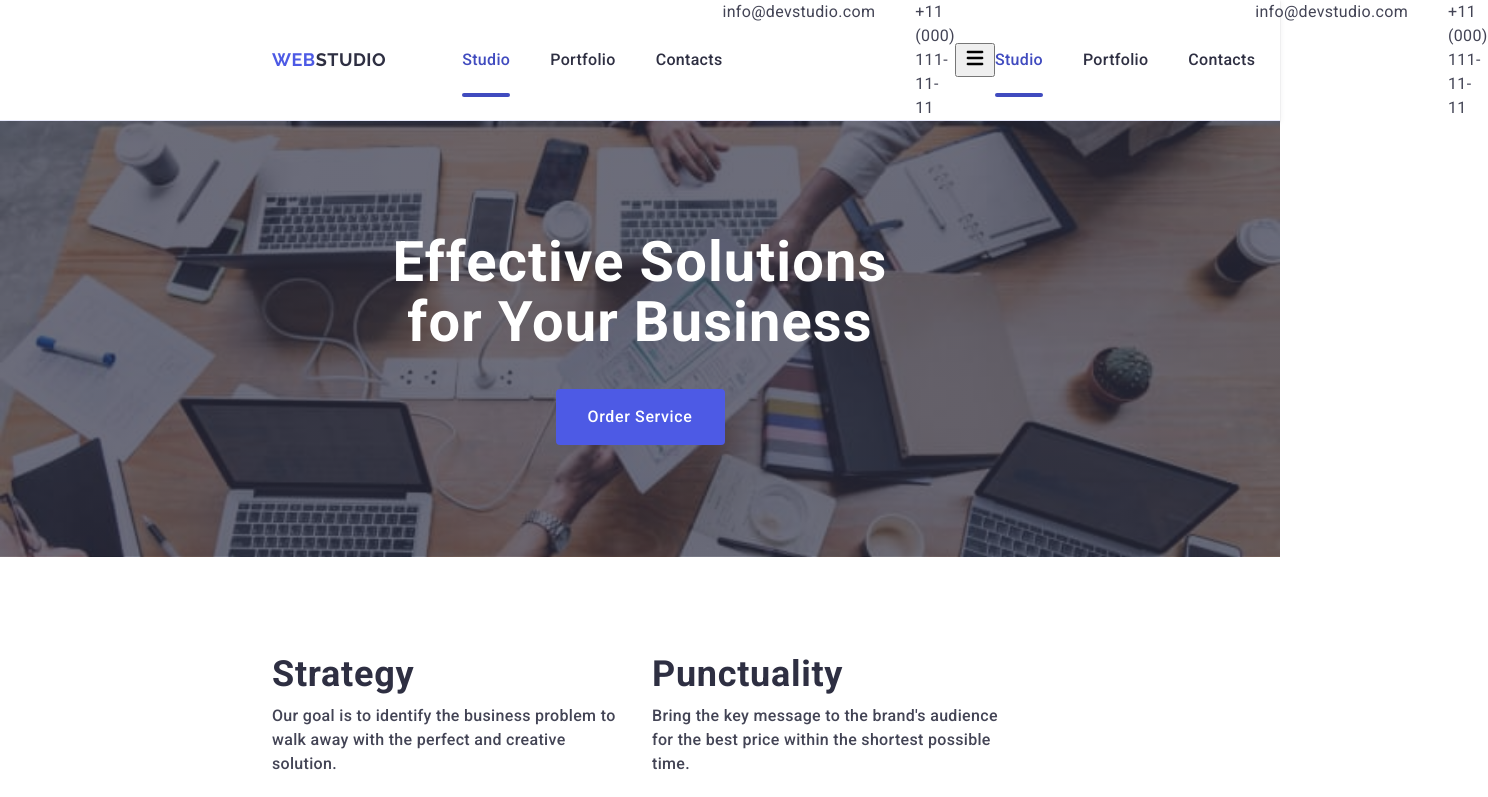
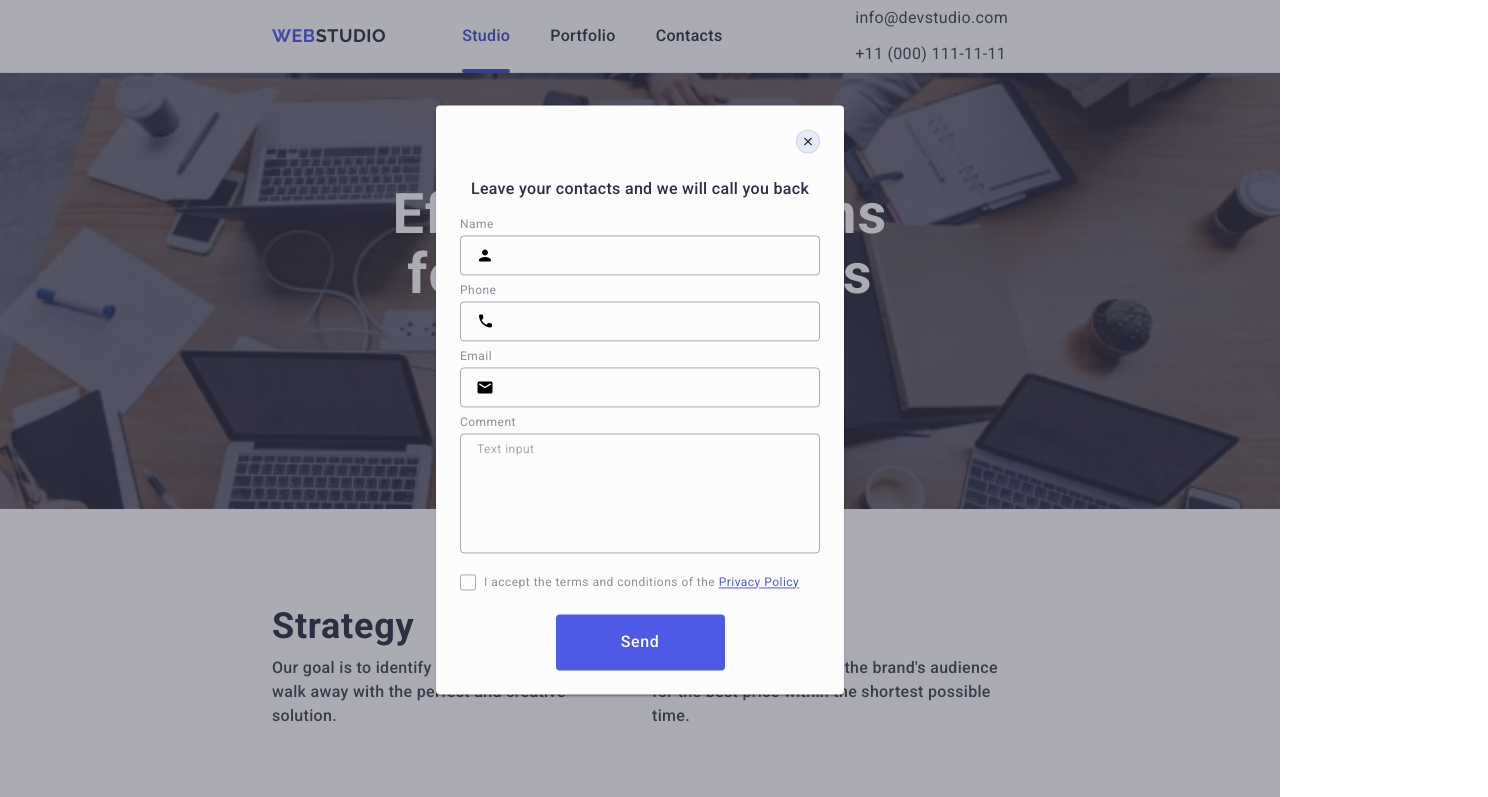
Before and after one commit to Yana17-ratsa/goit-markup-hw-06, a plain HTML site: page index.html in a window 1280 px wide. Shown: the top 797 px of the page, 1488 px wide, since content can reach past the window. Drawn offline with nearby package versions, Linux system fonts and the light colour scheme.

Commit message:
finish header modal

```diff
--- a/css/styles.css
+++ b/css/styles.css
@@ -585,16 +585,17 @@ li .container {
 
 .footer {
     background-color: #2E2F42;
-    padding: 100px 0 100px;
+    padding: 96px 16px;
 }
 
 .footer-container {
-display: flex;
-align-items: baseline;
+    display: flex;
+    /* align-items: baseline; */
+    /* for mob */
+    flex-direction: column;
+    gap: 72px;
 }
 
-.footer-container{
-}
 .footer-first-box {
     margin-right: 120px;
 }
@@ -609,6 +610,7 @@ align-items: baseline;
         text-transform: uppercase;
         display: inline-block;
         margin-bottom: 16px;
+
 
 }
 
@@ -675,7 +677,9 @@ width: 100%;
 
 
 .footer-third-box {
-    margin-left: 80px;
+    /* margin-left: 80px; */
+    /* for mob */
+
 }
 
 
@@ -691,6 +695,9 @@ width: 100%;
 .footer-form {
     display: flex;
     gap: 24px;
+    /* for mob */
+    flex-direction: column;
+    gap: 16px;
 }
 
 .footer-input {
@@ -753,8 +760,8 @@ width: 100%;
 }
 
 .modal {
-    width: 408px;
-    min-height: 584px;
+    width: 288px;
+    min-height: 623px;
     position: absolute;
     top: 50%;
     left: 50%;
@@ -975,11 +982,13 @@ width: 100%;
             display: flex;
         }
 
+        .header-icon-open {
+            display: none;
+        }
+
         .mob-menu {
             display: none;
         }
-
-
 
         .benefits-list {
             gap: 72px 24px;
@@ -1022,6 +1031,18 @@ width: 100%;
             line-height: 1.07;
             margin-bottom: 36px;
         }
+
+        .modal {
+            width: 408px;
+            min-height: 584px;
+        }
+}
+
+@media screen and (min-width: 768px) and (max-width: 1439px) {
+    .header-address-list {
+        flex-direction: column;
+        gap: 12px;
+    }
 }
 
 @media screen and (min-width: 1440px) {
@@ -1088,4 +1109,11 @@ width: 100%;
                     line-height: 1.07;
                     margin-bottom: 48px;
                 }
+
+                .footer {
+                    padding: 100px 0 100px;
+                }
+                .footer-container {
+                    align-items: baseline;
+                }
 }
--- a/index.html
+++ b/index.html
@@ -52,36 +52,11 @@
             </li>
           </ul>
         </address>
-        <button type="button">
+        <button type="button" class="header-icon-open">
           <svg class="header-mob-icon-open" width="24" height="24">
             <use href="./images/icons.svg#icon-header-mob-icon-open"></use>
           </svg>
         </button>
-        <ul class="header-list">
-          <li class="header-list-item">
-            <a href="./index.html" class="header-list-link current">Studio</a>
-          </li>
-          <li class="header-list-item">
-            <a href="" class="header-list-link">Portfolio</a>
-          </li>
-          <li class="header-list-item">
-            <a href="" class="header-list-link">Contacts</a>
-          </li>
-        </ul>
-        <address class="header-address">
-          <ul class="header-address-list">
-            <li class="header-address-item">
-              <a class="header-address-link" href="mailto:info@devstudio.com"
-                >info@devstudio.com</a
-              >
-            </li>
-            <li class="header-address-item">
-              <a class="header-address-link" href="tel:+110001111111"
-                >+11 (000) 111-11-11</a
-              >
-            </li>
-          </ul>
-        </address>
       </div>
       <div class="mob-menu">
         <div class="mob-first-box">
@@ -706,7 +681,7 @@
         </div>
       </section>
     </main>
-    <!-- <footer class="footer">
+    <footer class="footer">
       <div class="container footer-container">
         <div class="footer-first-box">
           <a href="./index.html" class="footer-logo"
@@ -770,8 +745,8 @@
           </form>
         </div>
       </div>
-    </footer> -->
-    <div class="backdrop">
+    </footer>
+    <div class="backdrop is-open">
       <div class="modal">
         <button type="button" class="modal-btn">
           <svg class="modal-btn-icon" width="8" height="8">
```
